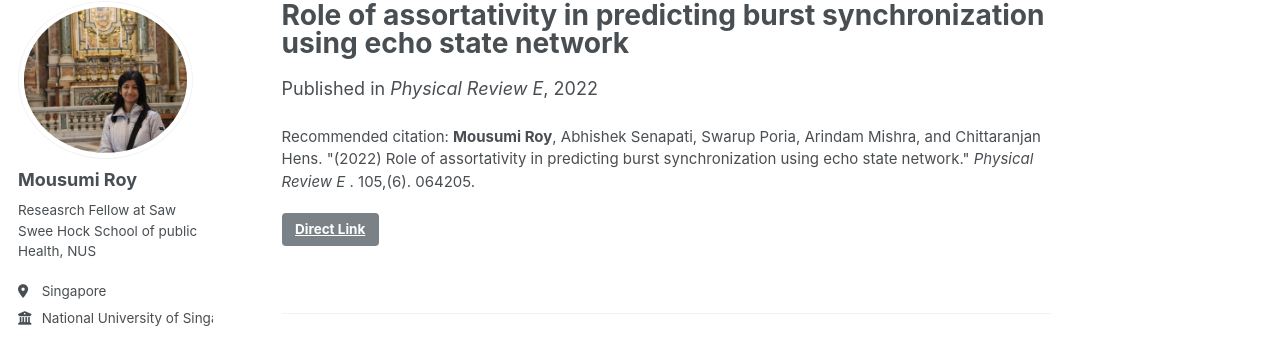
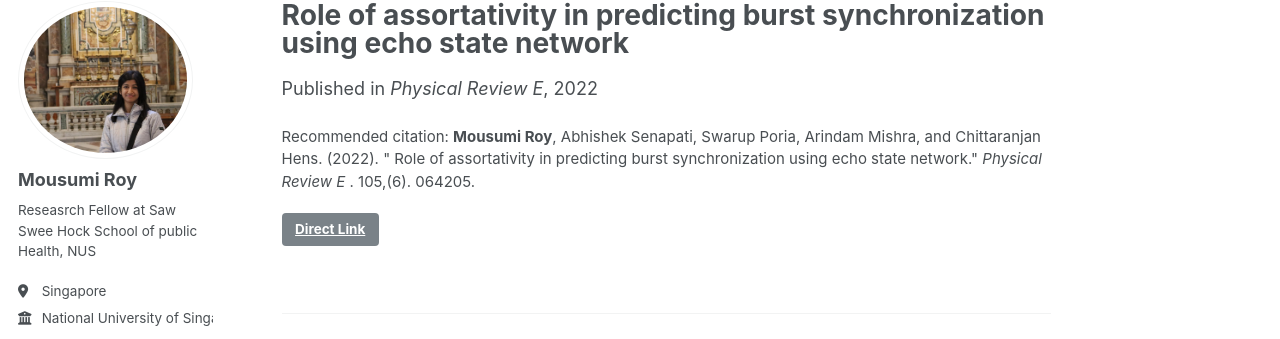
Before and after one commit to mousumi3104/mousumi3104.github.io, a Jekyll site: the page built from _publications/2022-06-10-esn-assortativity.md, in a window 1280 px wide and 1012 px high. Shown: the part 98-437 px from the top of the window. Built offline with Jekyll 4.4.1, drawn with Linux system fonts in a browser that asks for light colours; some web fonts are replaced; a script that is not in the unit is left out.

```diff
--- a/_publications/2022-06-10-esn-assortativity.md
+++ b/_publications/2022-06-10-esn-assortativity.md
@@ -5,5 +5,5 @@ permalink: /publication/2022-06-10-esn-assortativity
 date: 2022-06-10
 venue: "Physical Review E"
 link: "https://journals.aps.org/pre/abstract/10.1103/PhysRevE.105.064205"
-citation: '<b>Mousumi Roy</b>, Abhishek Senapati, Swarup Poria, Arindam Mishra, and Chittaranjan Hens. &quot;(2022) Role of assortativity in predicting burst synchronization using echo state network.&quot; <i>Physical Review E </i>. 105,(6). 064205.'
+citation: '<b>Mousumi Roy</b>, Abhishek Senapati, Swarup Poria, Arindam Mishra, and Chittaranjan Hens. (2022). &quot; Role of assortativity in predicting burst synchronization using echo state network.&quot; <i>Physical Review E </i>. 105,(6). 064205.'
 ---
```
